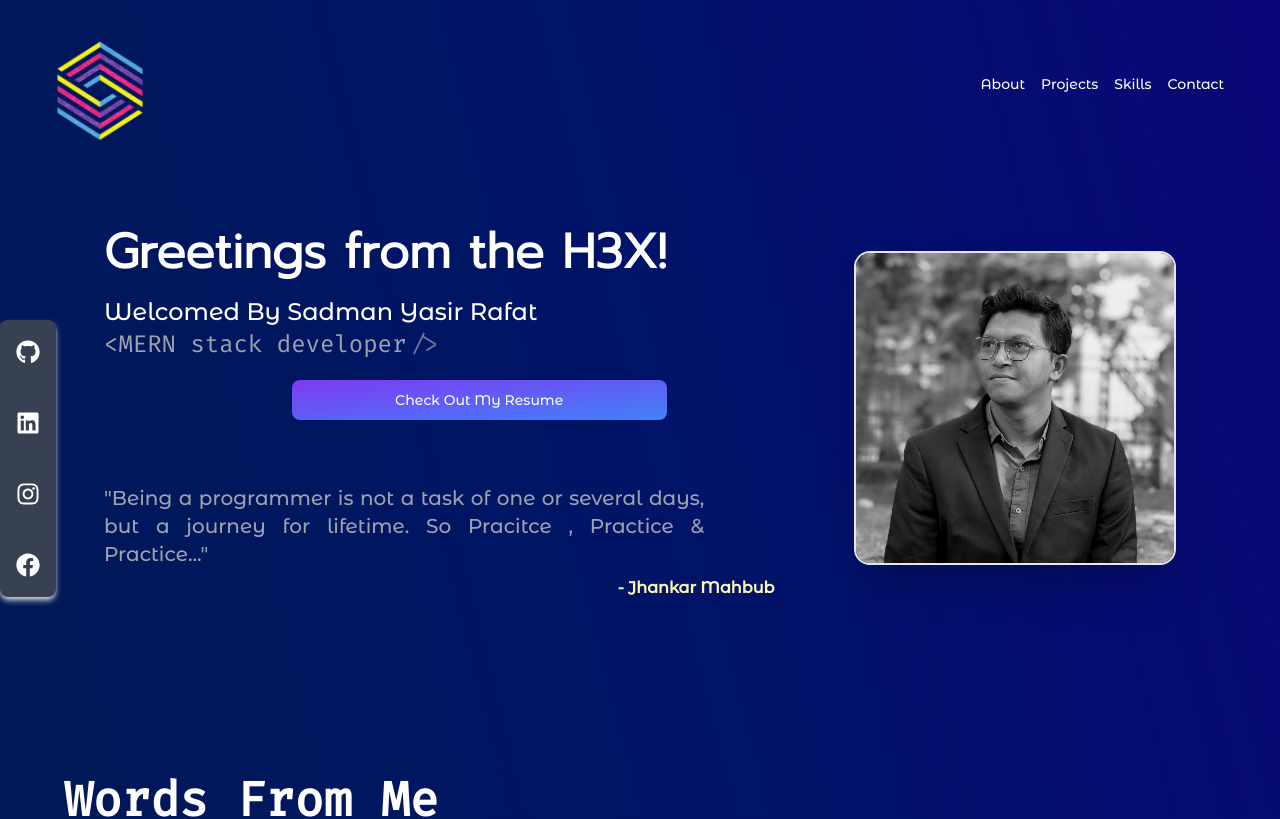
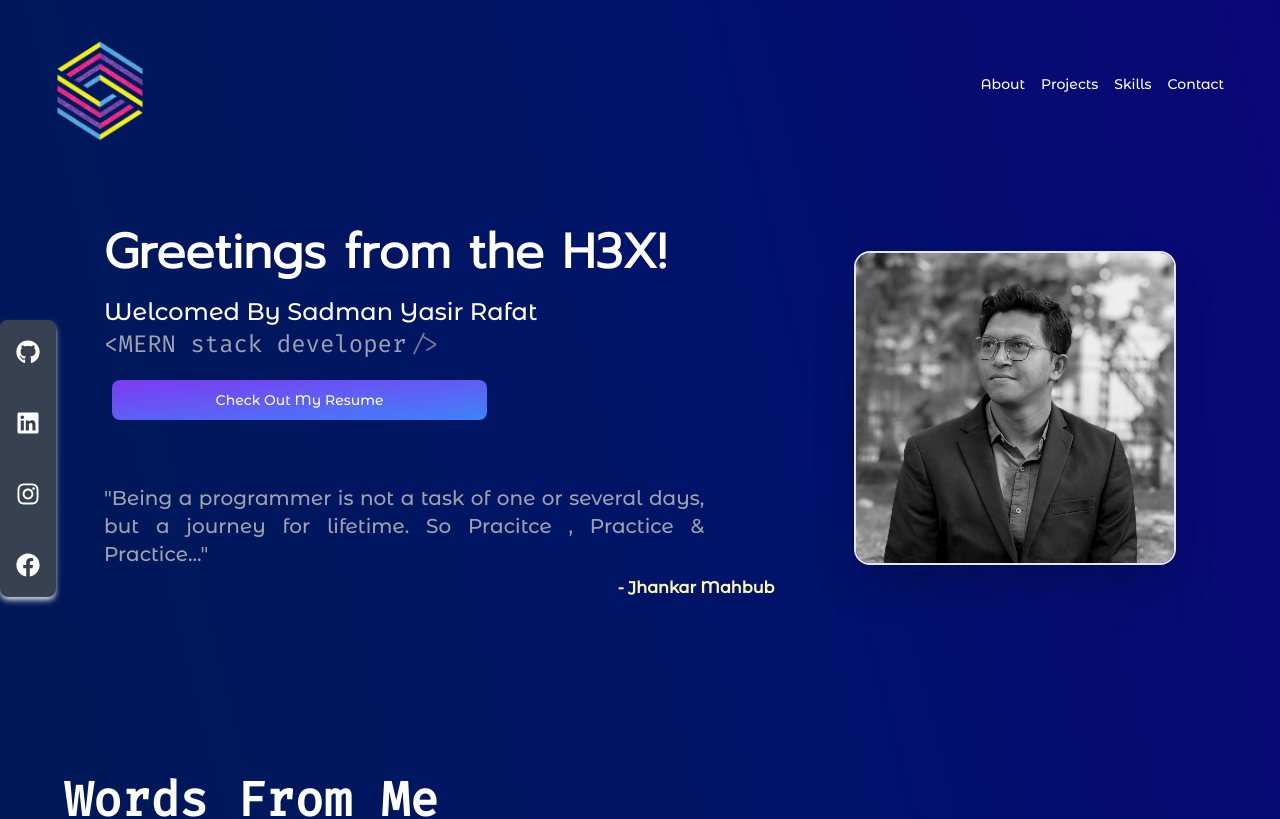
Before and after one commit to RafatSh-hash/portfolio, a React (Create React App) app: page / in a window 1280 px wide. Shown: the top 819 px of the page. Built offline with nearby package versions, Linux system fonts and the light colour scheme.

Commit message:
style fixed

```diff
--- a/src/Components/Home/Home.js
+++ b/src/Components/Home/Home.js
@@ -38,7 +38,7 @@ const Home = () => {
               deleteSpeed={100}
             ></Typewriter>
           </p>
-          <div className="sm:w-1/2 sm:mx-auto">
+          <div className="sm:w-1/2 sm:mx-auto lg:mx-2 min-[320px]:w-1/2 min-[320px]:mx-auto ">
             <button className="text-white bg-gradient-to-br from-purple-600 to-blue-500 hover:bg-gradient-to-bl focus:ring-4 focus:outline-none focus:ring-blue-300 mt-5 dark:focus:ring-blue-800 font-medium rounded-lg text-sm px-5 py-2.5 text-center mr-2 mb-2 w-full ">
               <a
                 href="https://drive.google.com/file/d/1Cqymtz4t222L9uhwyz1Jzw17HzJ43okg/view?usp=sharing"
```
